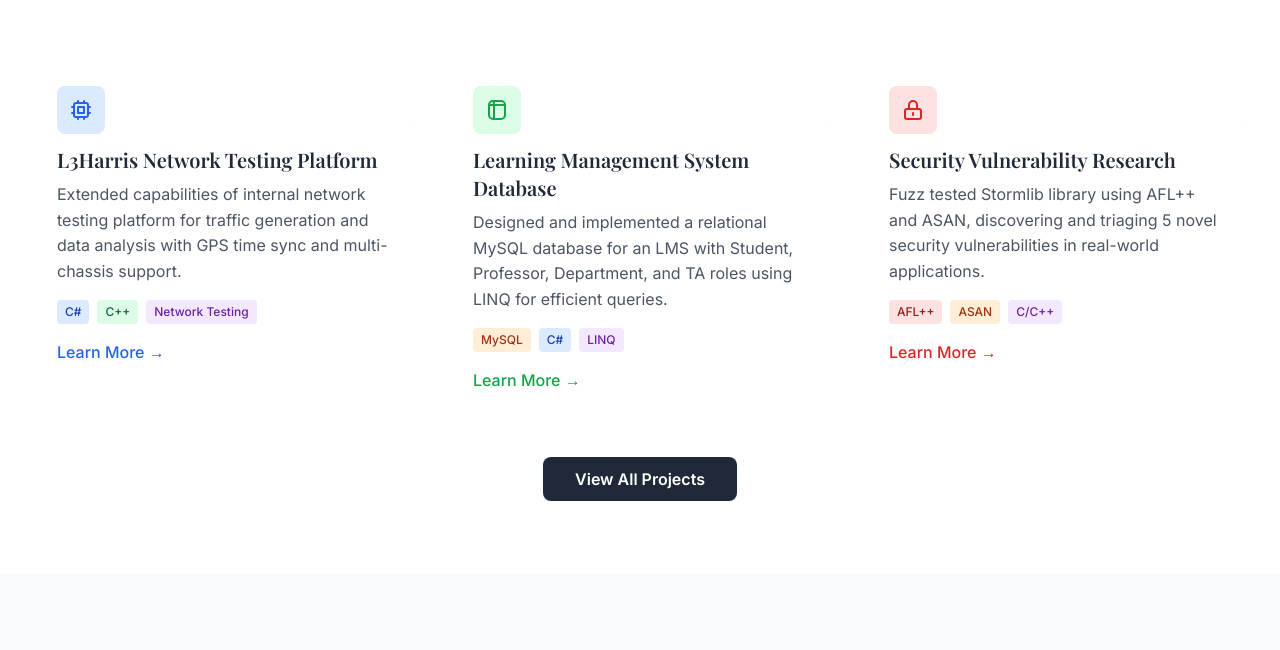
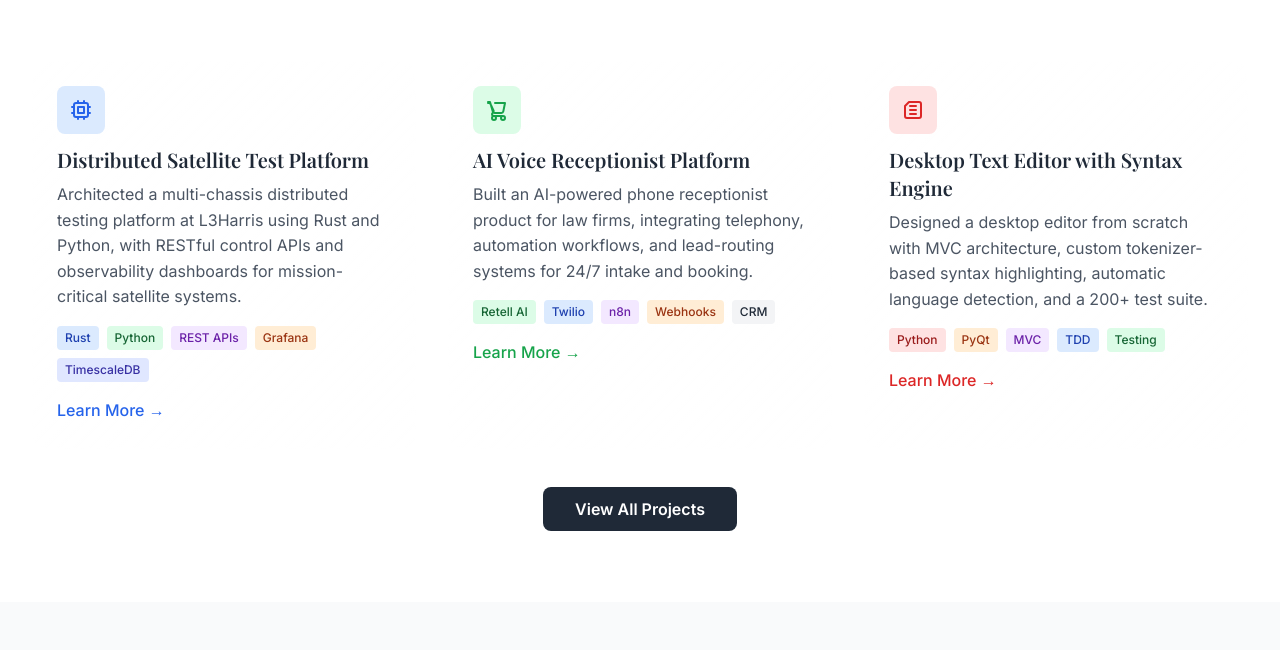
Before and after one commit to vsicle/professional-portfolio, a website: page index.html in a window 1280 px wide. Shown: the part 1707-2357 px from the top of the page. Drawn offline with nearby package versions, Linux system fonts and the light colour scheme.

Commit message:
Refresh homepage featured projects from resume

```diff
--- a/index.html
+++ b/index.html
@@ -331,7 +331,7 @@
             </div>
 
             <div class="grid md:grid-cols-2 lg:grid-cols-3 gap-8">
-                <!-- L3Harris Project -->
+                <!-- L3Harris Distributed Testing -->
                 <div class="project-card rounded-2xl p-6 hover-lift fade-in-up">
                     <div class="mb-4">
                         <div class="w-12 h-12 bg-blue-100 rounded-lg flex items-center justify-center mb-3">
@@ -339,51 +339,57 @@
                                 <path stroke-linecap="round" stroke-linejoin="round" stroke-width="2" d="M9 3v2m6-2v2M9 19v2m6-2v2M5 9H3m2 6H3m18-6h-2m2 6h-2M7 19h10a2 2 0 002-2V7a2 2 0 00-2-2H7a2 2 0 00-2 2v10a2 2 0 002 2zM9 9h6v6H9V9z"></path>
                             </svg>
                         </div>
-                        <h3 class="font-display text-xl font-semibold mb-2 text-gray-800">L3Harris Network Testing Platform</h3>
-                        <p class="text-gray-600 mb-4">Extended capabilities of internal network testing platform for traffic generation and data analysis with GPS time sync and multi-chassis support.</p>
+                        <h3 class="font-display text-xl font-semibold mb-2 text-gray-800">Distributed Satellite Test Platform</h3>
+                        <p class="text-gray-600 mb-4">Architected a multi-chassis distributed testing platform at L3Harris using Rust and Python, with RESTful control APIs and observability dashboards for mission-critical satellite systems.</p>
                     </div>
                     <div class="flex flex-wrap gap-2 mb-4">
-                        <span class="bg-blue-100 text-blue-800 px-2 py-1 rounded text-xs font-medium">C#</span>
-                        <span class="bg-green-100 text-green-800 px-2 py-1 rounded text-xs font-medium">C++</span>
-                        <span class="bg-purple-100 text-purple-800 px-2 py-1 rounded text-xs font-medium">Network Testing</span>
+                        <span class="bg-blue-100 text-blue-800 px-2 py-1 rounded text-xs font-medium">Rust</span>
+                        <span class="bg-green-100 text-green-800 px-2 py-1 rounded text-xs font-medium">Python</span>
+                        <span class="bg-purple-100 text-purple-800 px-2 py-1 rounded text-xs font-medium">REST APIs</span>
+                        <span class="bg-orange-100 text-orange-800 px-2 py-1 rounded text-xs font-medium">Grafana</span>
+                        <span class="bg-indigo-100 text-indigo-800 px-2 py-1 rounded text-xs font-medium">TimescaleDB</span>
                     </div>
                     <a href="projects.html" class="text-blue-600 hover:text-blue-800 font-medium">Learn More &rarr;</a>
                 </div>
 
-                <!-- LMS Database Project -->
+                <!-- AI Voice Receptionist -->
                 <div class="project-card rounded-2xl p-6 hover-lift fade-in-up">
                     <div class="mb-4">
                         <div class="w-12 h-12 bg-green-100 rounded-lg flex items-center justify-center mb-3">
                             <svg class="w-6 h-6 text-green-600" fill="none" stroke="currentColor" viewBox="0 0 24 24">
-                                <path stroke-linecap="round" stroke-linejoin="round" stroke-width="2" d="M4 7v10c0 2.21 1.79 4 4 4h8c2.21 0 4-1.79 4-4V7M4 7c0-2.21 1.79-4 4-4h8c2.21 0 4 1.79 4 4M4 7h16M9 3v18"></path>
+                                <path stroke-linecap="round" stroke-linejoin="round" stroke-width="2" d="M3 5h2l3.6 7.59a1 1 0 01-.11.98L7 16a2 2 0 002 2h9m0 0a2 2 0 100 4 2 2 0 000-4zm-9 0a2 2 0 100 4 2 2 0 000-4m1-13h10l-1.68 8.39a2 2 0 01-1.96 1.61H9.72a2 2 0 01-1.79-1.11L5 4H3"></path>
                             </svg>
                         </div>
-                        <h3 class="font-display text-xl font-semibold mb-2 text-gray-800">Learning Management System Database</h3>
-                        <p class="text-gray-600 mb-4">Designed and implemented a relational MySQL database for an LMS with Student, Professor, Department, and TA roles using LINQ for efficient queries.</p>
+                        <h3 class="font-display text-xl font-semibold mb-2 text-gray-800">AI Voice Receptionist Platform</h3>
+                        <p class="text-gray-600 mb-4">Built an AI-powered phone receptionist product for law firms, integrating telephony, automation workflows, and lead-routing systems for 24/7 intake and booking.</p>
                     </div>
                     <div class="flex flex-wrap gap-2 mb-4">
-                        <span class="bg-orange-100 text-orange-800 px-2 py-1 rounded text-xs font-medium">MySQL</span>
-                        <span class="bg-blue-100 text-blue-800 px-2 py-1 rounded text-xs font-medium">C#</span>
-                        <span class="bg-purple-100 text-purple-800 px-2 py-1 rounded text-xs font-medium">LINQ</span>
+                        <span class="bg-green-100 text-green-800 px-2 py-1 rounded text-xs font-medium">Retell AI</span>
+                        <span class="bg-blue-100 text-blue-800 px-2 py-1 rounded text-xs font-medium">Twilio</span>
+                        <span class="bg-purple-100 text-purple-800 px-2 py-1 rounded text-xs font-medium">n8n</span>
+                        <span class="bg-orange-100 text-orange-800 px-2 py-1 rounded text-xs font-medium">Webhooks</span>
+                        <span class="bg-gray-100 text-gray-800 px-2 py-1 rounded text-xs font-medium">CRM</span>
                     </div>
                     <a href="projects.html" class="text-green-600 hover:text-green-800 font-medium">Learn More &rarr;</a>
                 </div>
 
-                <!-- Security Research -->
+                <!-- Desktop Text Editor -->
                 <div class="project-card rounded-2xl p-6 hover-lift fade-in-up">
                     <div class="mb-4">
                         <div class="w-12 h-12 bg-red-100 rounded-lg flex items-center justify-center mb-3">
                             <svg class="w-6 h-6 text-red-600" fill="none" stroke="currentColor" viewBox="0 0 24 24">
-                                <path stroke-linecap="round" stroke-linejoin="round" stroke-width="2" d="M12 15v2m-6 4h12a2 2 0 002-2v-6a2 2 0 00-2-2H6a2 2 0 00-2 2v6a2 2 0 002 2zm10-10V7a4 4 0 00-8 0v4h8z"></path>
+                                <path stroke-linecap="round" stroke-linejoin="round" stroke-width="2" d="M9 12h6m-6 4h6M9 8h6m-9 12h12a2 2 0 002-2V6a2 2 0 00-2-2H8l-4 4v10a2 2 0 002 2z"></path>
                             </svg>
                         </div>
-                        <h3 class="font-display text-xl font-semibold mb-2 text-gray-800">Security Vulnerability Research</h3>
-                        <p class="text-gray-600 mb-4">Fuzz tested Stormlib library using AFL++ and ASAN, discovering and triaging 5 novel security vulnerabilities in real-world applications.</p>
+                        <h3 class="font-display text-xl font-semibold mb-2 text-gray-800">Desktop Text Editor with Syntax Engine</h3>
+                        <p class="text-gray-600 mb-4">Designed a desktop editor from scratch with MVC architecture, custom tokenizer-based syntax highlighting, automatic language detection, and a 200+ test suite.</p>
                     </div>
                     <div class="flex flex-wrap gap-2 mb-4">
-                        <span class="bg-red-100 text-red-800 px-2 py-1 rounded text-xs font-medium">AFL++</span>
-                        <span class="bg-orange-100 text-orange-800 px-2 py-1 rounded text-xs font-medium">ASAN</span>
-                        <span class="bg-purple-100 text-purple-800 px-2 py-1 rounded text-xs font-medium">C/C++</span>
+                        <span class="bg-red-100 text-red-800 px-2 py-1 rounded text-xs font-medium">Python</span>
+                        <span class="bg-orange-100 text-orange-800 px-2 py-1 rounded text-xs font-medium">PyQt</span>
+                        <span class="bg-purple-100 text-purple-800 px-2 py-1 rounded text-xs font-medium">MVC</span>
+                        <span class="bg-blue-100 text-blue-800 px-2 py-1 rounded text-xs font-medium">TDD</span>
+                        <span class="bg-green-100 text-green-800 px-2 py-1 rounded text-xs font-medium">Testing</span>
                     </div>
                     <a href="projects.html" class="text-red-600 hover:text-red-800 font-medium">Learn More &rarr;</a>
                 </div>
```
